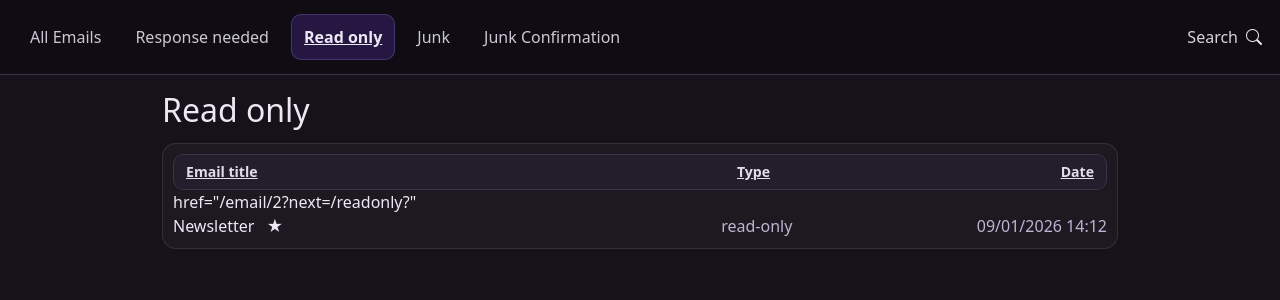
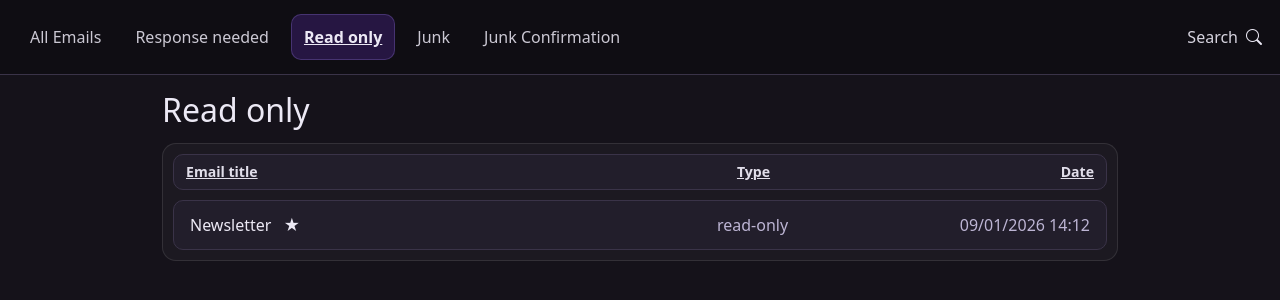
Before and after one commit to CoderinoAndy/2025f_project, a Flask app: page /readonly in a window 1280 px wide. Shown: the top 300 px of the page. Run offline with Flask 3, Linux system fonts and the light colour scheme.

Commit message:
Error where hrefs were showing as text, added anchor tags

```diff
--- a/2025f_project/app/templates/allemails.html
+++ b/2025f_project/app/templates/allemails.html
@@ -109,7 +109,7 @@
 
         {% if emails and emails|length > 0 %}
           {% for email in emails %}
-            href="{{ url_for('main.email', id=email.id, next=request.full_path) }}"
+            <a class="email-row" href="{{ url_for('main.email', id=email.id, next=request.path) }}">
               <div class="row g-0 align-items-center">
                 <div class="col-6 wrap-ellipsis pe-2">
                   {{ email.title }}
--- a/2025f_project/app/templates/junk.html
+++ b/2025f_project/app/templates/junk.html
@@ -108,7 +108,7 @@
 
         {% if emails and emails|length > 0 %}
             {% for email in emails %}
-            href="{{ url_for('main.email', id=email.id, next=request.full_path) }}"
+            <a class="email-row" href="{{ url_for('main.email', id=email.id, next=request.path) }}">
                 <div class="row g-0 align-items-center">
                 <div class="col-6 wrap-ellipsis pe-2">
                     {{ email.title }}
--- a/2025f_project/app/templates/junkmailconfirm.html
+++ b/2025f_project/app/templates/junkmailconfirm.html
@@ -89,7 +89,7 @@
 
         {% if emails and emails|length > 0 %}
           {% for email in emails %}
-            href="{{ url_for('main.email', id=email.id, next=request.full_path) }}"
+            <a class="email-row" href="{{ url_for('main.email', id=email.id, next=request.path) }}">
               <div class="row g-0 align-items-center">
                 <div class="col-6 wrap-ellipsis pe-2">
                   {{ email.title }}
--- a/2025f_project/app/templates/readonly.html
+++ b/2025f_project/app/templates/readonly.html
@@ -72,7 +72,7 @@
 
         {% if emails and emails|length > 0 %}
           {% for email in emails %}
-            href="{{ url_for('main.email', id=email.id, next=request.full_path) }}"
+            <a class="email-row" href="{{ url_for('main.email', id=email.id, next=request.path) }}">
               <div class="row g-0 align-items-center">
                 <div class="col-6 wrap-ellipsis pe-2">
                   {{ email.title }}
--- a/2025f_project/app/templates/responseneeded.html
+++ b/2025f_project/app/templates/responseneeded.html
@@ -72,7 +72,7 @@
 
         {% if emails and emails|length > 0 %}
           {% for email in emails %}
-            href="{{ url_for('main.email', id=email.id, next=request.full_path) }}"
+            <a class="email-row" href="{{ url_for('main.email', id=email.id, next=request.path) }}">
               <div class="row g-0 align-items-center">
                 <div class="col-6 wrap-ellipsis pe-2">
                   {{ email.title }}
--- a/2025f_project/app/templates/search.html
+++ b/2025f_project/app/templates/search.html
@@ -133,7 +133,7 @@
 
         {% if emails and emails|length > 0 %}
           {% for email in emails %}
-            href="{{ url_for('main.email', id=email.id, next=request.full_path) }}"
+            <a class="email-row" href="{{ url_for('main.email', id=email.id, next=request.full_path) }}">
               <div class="row g-0 align-items-center">
                 <div class="col-6 wrap-ellipsis pe-2">
                   {{ email.title }}
```
